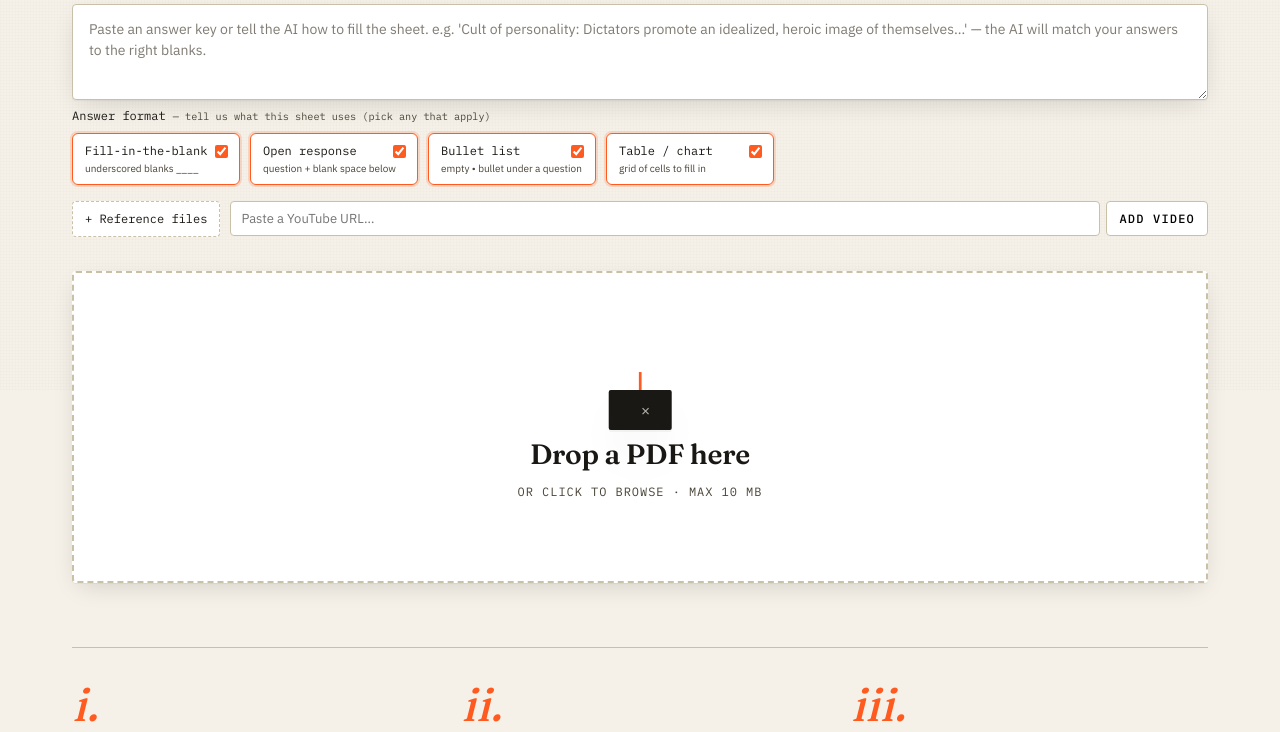
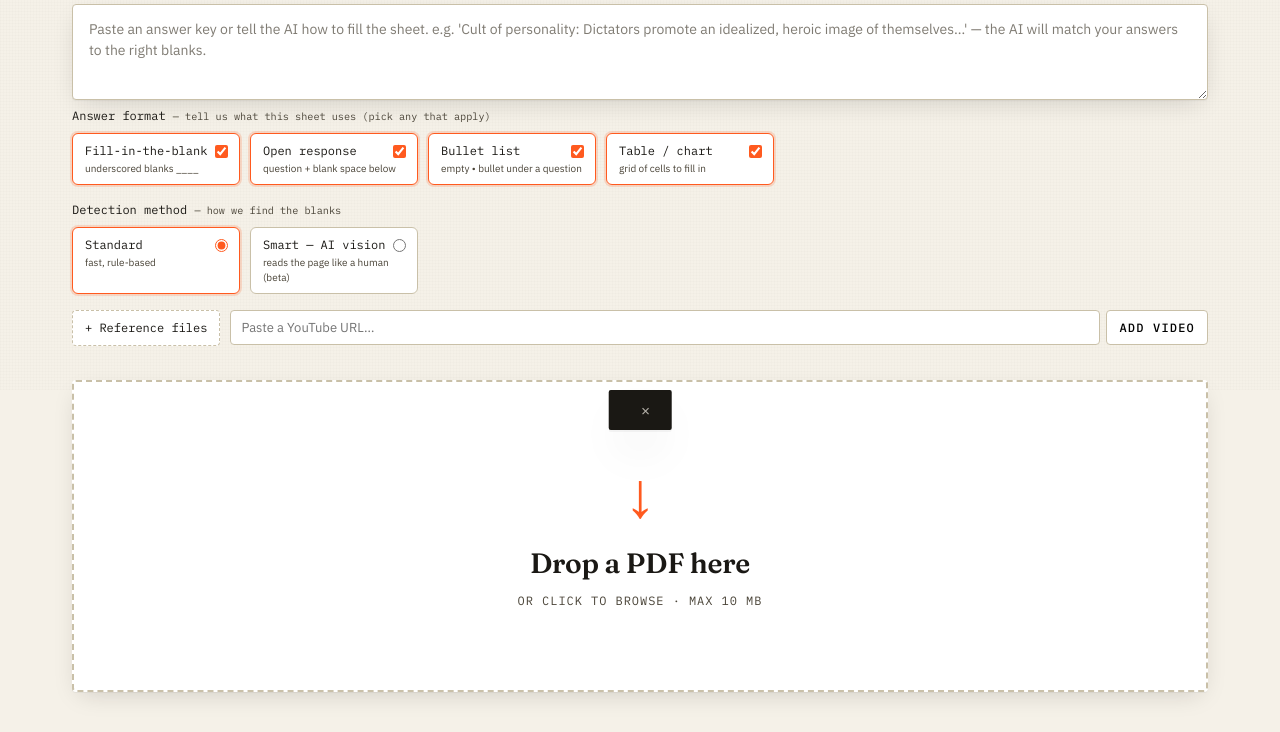
Before and after one commit to K-man1/paperfill, a Flask app: page / in a window 1280 px wide. Shown: the part 410-1142 px from the top of the page. Run offline with Flask 3, Linux system fonts and the light colour scheme; the visitor is signed in with stand-in values (Sample User, id 1); some libraries are stand-ins or nearby versions.

Commit message:
Add user-facing Detection method picker (Standard vs Smart AI vision)
Exposes the existing detector flag in the UI: a two-option selector next to
the answer formats. Standard (deterministic) stays the default; choosing
"Smart — AI vision" sends detector=multimodal with the upload so each user
picks per worksheet.

Co-Authored-By: Claude Opus 4.8 <noreply@anthropic.com>

```diff
--- a/templates/index.html
+++ b/templates/index.html
@@ -922,6 +922,22 @@ button {
             <input type="checkbox" value="table" checked>
             <span class="fmt-card-name">Table / chart</span>
             <span class="fmt-card-sub">grid of cells to fill in</span>
+          </label>
+        </div>
+      </div>
+
+      <div class="fmt-block" id="detector-block">
+        <span class="fmt-formats-label">Detection method <span class="hw-hint">— how we find the blanks</span></span>
+        <div class="fmt-cards" id="detector-cards">
+          <label class="fmt-card selected">
+            <input type="radio" name="detector" value="deterministic" checked>
+            <span class="fmt-card-name">Standard</span>
+            <span class="fmt-card-sub">fast, rule-based</span>
+          </label>
+          <label class="fmt-card">
+            <input type="radio" name="detector" value="multimodal">
+            <span class="fmt-card-name">Smart — AI vision</span>
+            <span class="fmt-card-sub">reads the page like a human (beta)</span>
           </label>
         </div>
       </div>
@@ -1094,6 +1110,19 @@ function selectedFormats() {
   ).map(cb => cb.value);
 }
 
+// ---- Detection-method picker ----
+document.querySelectorAll("#detector-cards input[type=radio]").forEach(rb => {
+  rb.addEventListener("change", () => {
+    document.querySelectorAll("#detector-cards .fmt-card")
+      .forEach(c => c.classList.toggle(
+        "selected", c.querySelector("input").checked));
+  });
+});
+function selectedDetector() {
+  const r = document.querySelector("#detector-cards input[type=radio]:checked");
+  return r ? r.value : "deterministic";
+}
+
 // ---- Stage 1: Drop zone ----
 const drop = $("drop");
 const fileInput = $("file-input");
@@ -1263,6 +1292,7 @@ async function handleUpload(file) {
   const form = new FormData();
   form.append("file", file);
   form.append("formats", JSON.stringify(formats));
+  form.append("detector", selectedDetector());
   try {
     // Upload the worksheet and extract attachment context in parallel.
     const hasAttachments = refFiles.length > 0 || ytUrls.length > 0;
```
